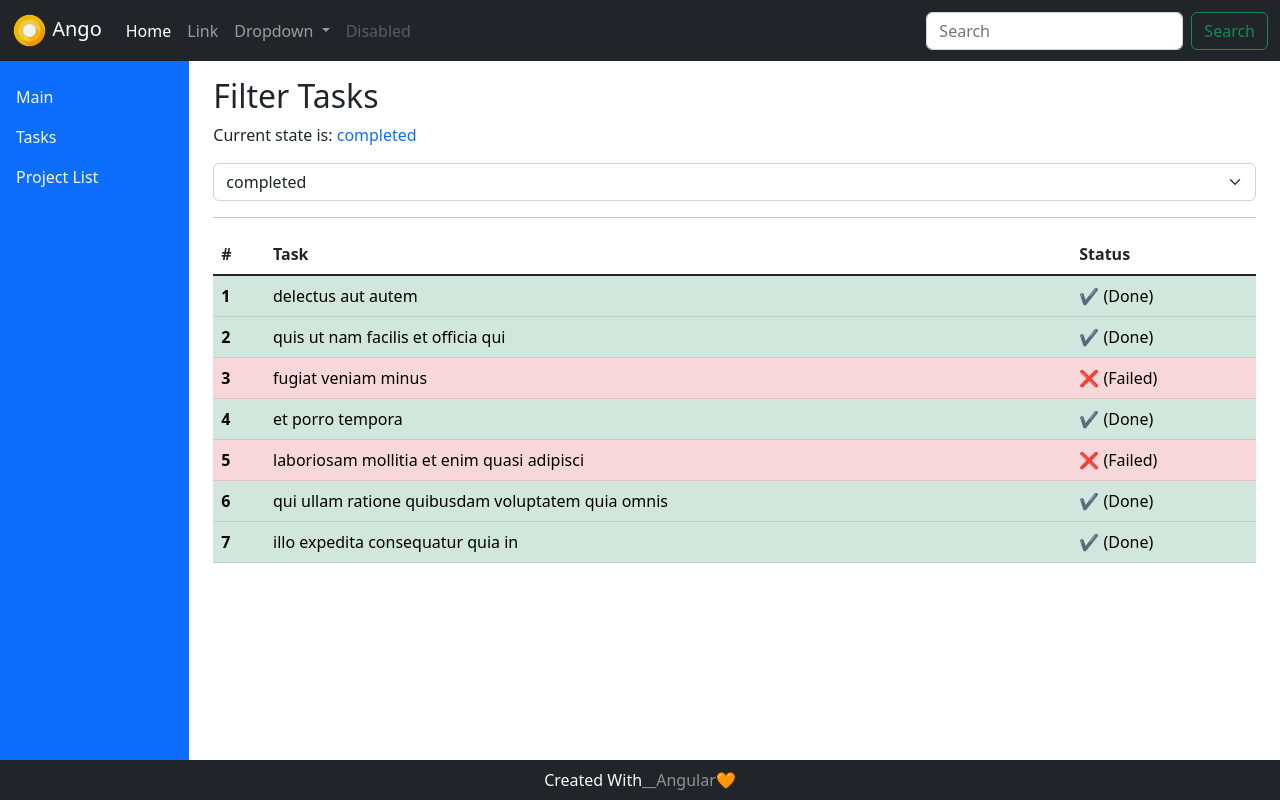
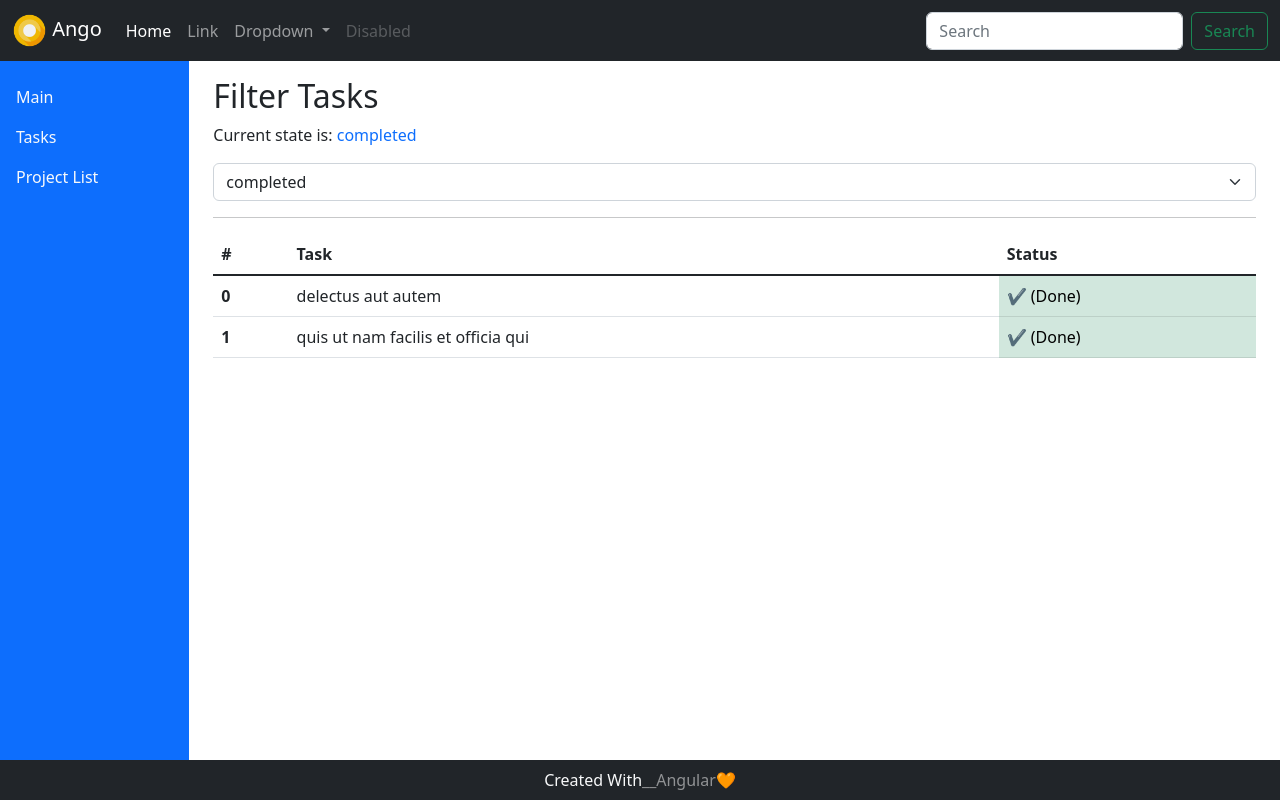
Before and after one commit to Ak-ram/angularFirstProject, an Angular app: page / in a window 1280 px wide. Built offline with nearby package versions, Linux system fonts and the light colour scheme.

Commit message:
Update tasks.component.html and tasks.component.ts

```diff
--- a/src/app/Components/tasks/tasks.component.html
+++ b/src/app/Components/tasks/tasks.component.html
@@ -16,13 +16,15 @@
       <th scope="col">Status</th>
     </tr>
   </thead>
+  <!-- [ngClass]="task.completed ? 'table-success' : 'table-danger' " -->
   <tbody class="table-group-divider">
     <tr *ngFor="let task of taskList"
-[ngClass]="task.completed ? 'table-success' : 'table-danger' "
+    [ngClass] = "currentStateIs == task.userId ? '':'d-none'"
+
     >
       <th>{{task.id}}</th>
       <td>{{task.title}}</td>
-       <td>
+       <td [ngClass]="task.completed ? 'table-success' : 'table-danger' ">
         {{task.completed?"✔ (Done)":"❌ (Failed)"}}
       </td>
 
--- a/src/app/Components/tasks/tasks.component.ts
+++ b/src/app/Components/tasks/tasks.component.ts
@@ -15,44 +15,44 @@ export class TasksComponent implements OnInit {
   constructor() {
     this.taskList = [
       {
-        userId: 1,
+        userId: 0,
+        id: 0,
+        title: 'delectus aut autem',
+        completed: true,
+      },
+      {
+        userId: 0,
         id: 1,
-        title: 'delectus aut autem',
+        title: 'quis ut nam facilis et officia qui',
         completed: true,
       },
       {
         userId: 1,
         id: 2,
-        title: 'quis ut nam facilis et officia qui',
-        completed: true,
-      },
-      {
-        userId: 1,
-        id: 3,
         title: 'fugiat veniam minus',
         completed: false,
       },
       {
         userId: 1,
-        id: 4,
+        id: 3,
         title: 'et porro tempora',
         completed: true,
       },
       {
-        userId: 1,
-        id: 5,
+        userId: 2,
+        id: 4,
         title: 'laboriosam mollitia et enim quasi adipisci',
         completed: false,
       },
       {
-        userId: 1,
-        id: 6,
+        userId: 3,
+        id: 5,
         title: 'qui ullam ratione quibusdam voluptatem quia omnis',
         completed: true,
       },
       {
-        userId: 1,
-        id: 7,
+        userId: 3,
+        id: 6,
         title: 'illo expedita consequatur quia in',
         completed: true,
       },
```
